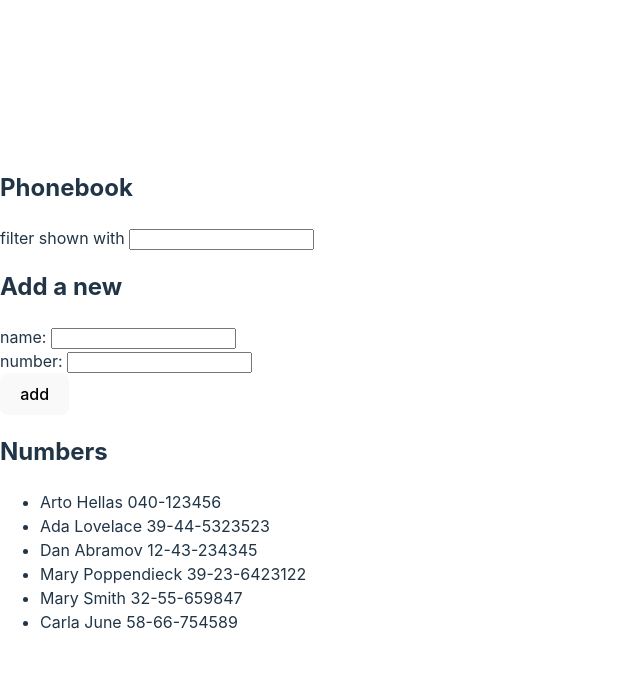
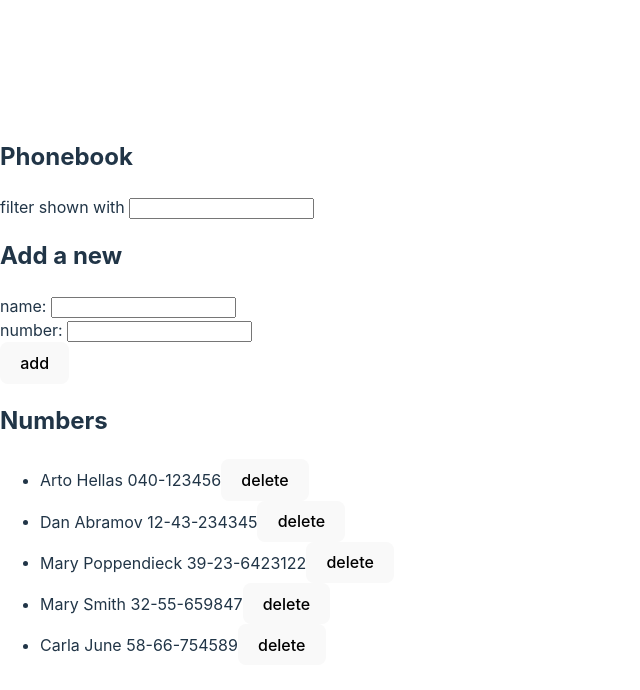
Before and after one commit to LeyreRodriguez/FullStackOpen, a React (Vite) app in the folder Part 2/phonebook/: page / in a window 1280 px wide. Shown: the top 690 px of the page, without its empty margins (0-640 px from the left). Built offline with nearby package versions, Linux system fonts and the light colour scheme; data requests are answered from the project's data file; the HTML template or start-up script is replaced by a standard one.

Commit message:
Exercise 2.14

```diff
--- a/Part 2/phonebook/db.json
+++ b/Part 2/phonebook/db.json
@@ -4,11 +4,6 @@
       "name": "Arto Hellas",
       "number": "040-123456",
       "id": "1"
-    },
-    {
-      "name": "Ada Lovelace",
-      "number": "39-44-5323523",
-      "id": "2"
     },
     {
       "name": "Dan Abramov",
--- a/Part 2/phonebook/src/App.jsx
+++ b/Part 2/phonebook/src/App.jsx
@@ -61,6 +61,20 @@ const App = () => {
     ? persons.filter(person => person.name.toLowerCase().includes(filter.toLowerCase()))
     : persons;
 
+
+  const handleDelete = id =>{
+    const person = persons.find(p => p.id === id)
+    if (window.confirm(`Delete ${person.name}?`)) {
+      personService
+        .del(id)
+        .then(() => {
+          setPersons(persons.filter(p => p.id !== id))
+        })
+        .catch(error => {
+          console.error('Failed to delete person:', error)
+        })
+    }
+  }
   return (
     <div>
       <h2>Phonebook</h2>
@@ -80,7 +94,7 @@ const App = () => {
         />
       <h2>Numbers</h2>
 
-      <Persons personsToShow={personsToShow} />
+      <Persons personsToShow={personsToShow} handleDelete={handleDelete} />
     </div>
   )
 }
--- a/Part 2/phonebook/src/components/Persons.jsx
+++ b/Part 2/phonebook/src/components/Persons.jsx
@@ -1,9 +1,17 @@
-const Persons = ({personsToShow }) => {
+const Persons = ({personsToShow, handleDelete }) => {
     return (
         <ul>
         {personsToShow.map((person, name) => (
-          <li key={name}>{person.name} {person.number}</li>
+                <li key={name}>
+
+                    {person.name} {person.number}
+                    <button onClick={() => handleDelete(person.id)}>delete</button>
+                </li>
+
+
         ))}
+
+
       </ul>
     )
   }
--- a/Part 2/phonebook/src/services/calls.js
+++ b/Part 2/phonebook/src/services/calls.js
@@ -11,10 +11,15 @@ const create = newPerson => {
 const read = () => {
     const request =  axios.get(baseUrl)
     return request.then(response => response.data)
+}
 
-  }
+const del = id => {
+    const request =  axios.delete(`${baseUrl}/${id}`)
+    return request.then(response => response.data)
+}
 export default {
     read,
     create,
+    del
 
 }
```
